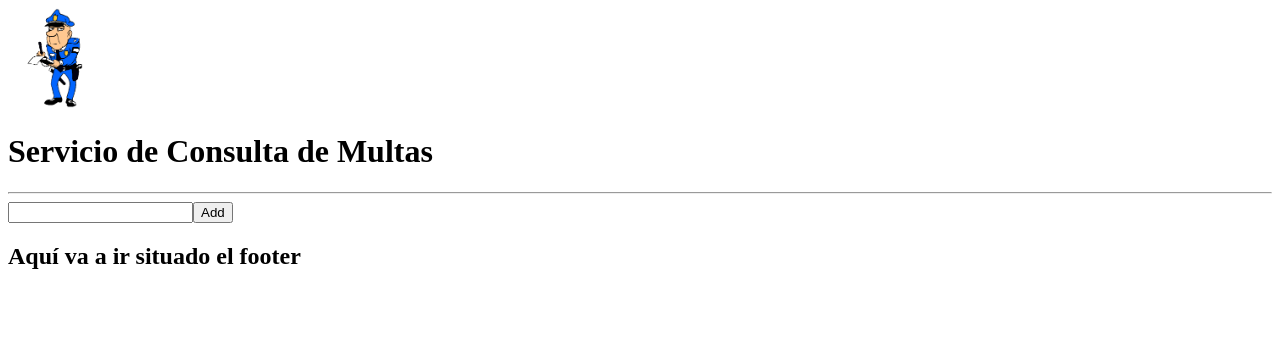
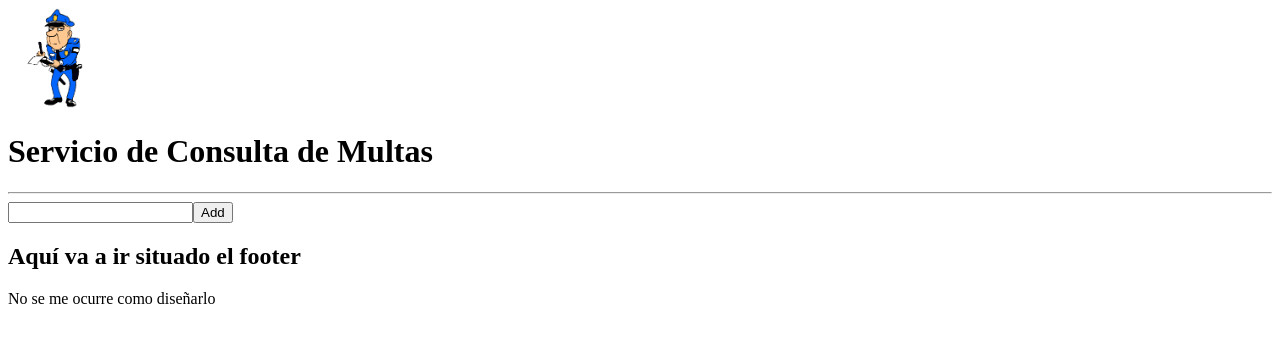
Before and after one commit to javierarandapalomino/dgt-trafico-client, an Angular app: page / in a window 1280 px wide. Shown: the top 342 px of the page. Built offline with nearby package versions, Linux system fonts and the light colour scheme.

Commit message:
version final footer

```diff
--- a/src/app/footer/footer.component.html
+++ b/src/app/footer/footer.component.html
@@ -1 +1,2 @@
 <h2>Aquí va a ir situado el footer</h2>
+<p>No se me ocurre como diseñarlo</p>
```
